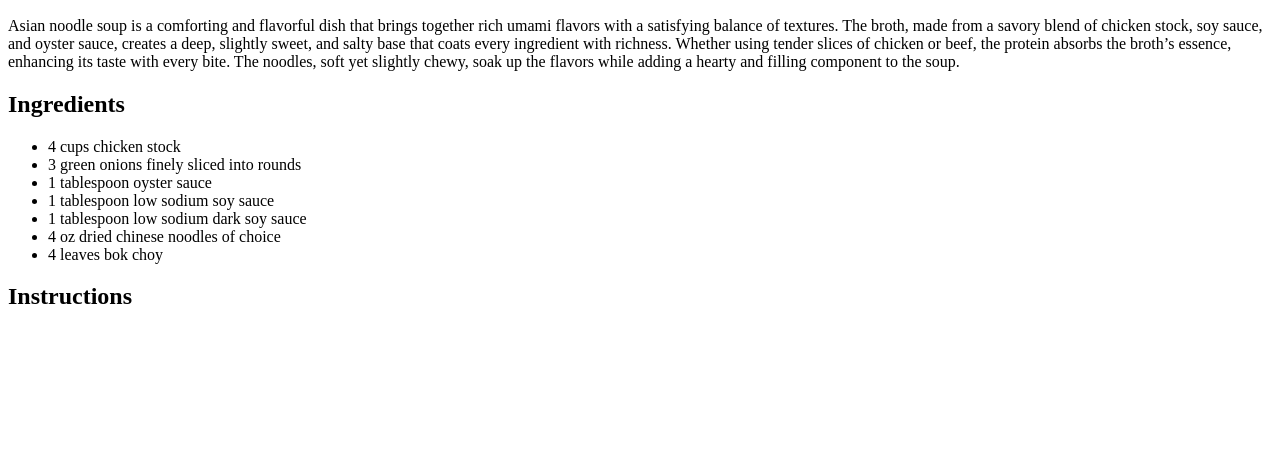
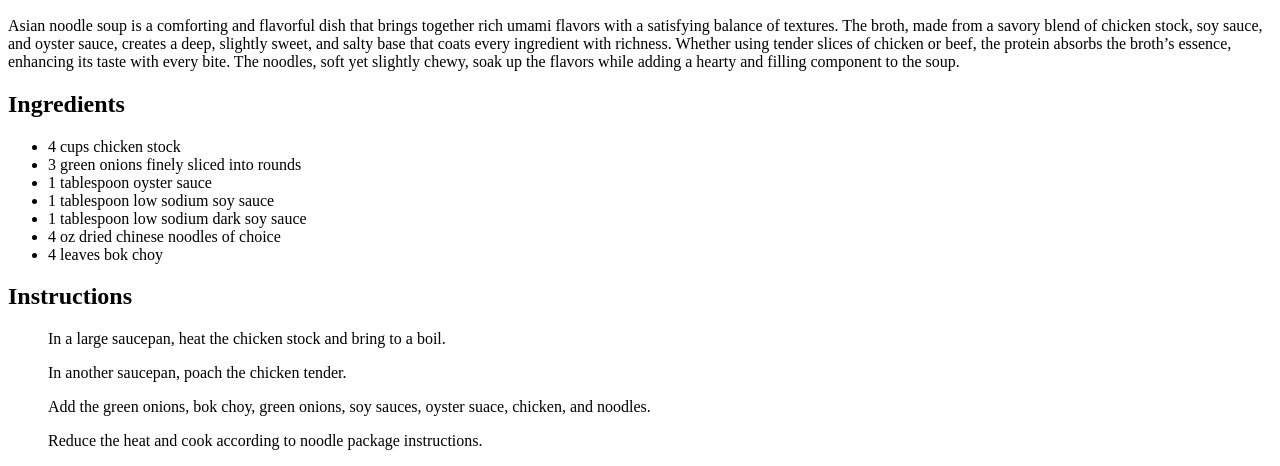
Before and after one commit to PatrickRubal/odin-recipes, a plain HTML site: page recipes/asian-soup.html in a window 1280 px wide. Shown: the part 560-1026 px from the top of the page. Before the commit the page ends 890 px from the top, so only its background shows below. Drawn offline with Linux system fonts and the light colour scheme.

Commit message:
Finish instructions for Asian noodle soup

```diff
--- a/recipes/asian-soup.html
+++ b/recipes/asian-soup.html
@@ -20,8 +20,11 @@
         <li>1 tablespoon low sodium dark soy sauce</li>
         <li>4 oz dried chinese noodles of choice</li>
         <li>4 leaves bok choy</li>
-        </ul>
+    </ul>
 <!--Instructions-->
     <h2>Instructions</h2>
-
+    <ol>In a large saucepan, heat the chicken stock and bring to a boil.</ol>
+    <ol>In another saucepan, poach the chicken tender.</ol>
+    <ol>Add the green onions, bok choy, green onions, soy sauces, oyster suace, chicken, and noodles.</ol>
+    <ol>Reduce the heat and cook according to noodle package instructions.</ol>
     </html>
```
